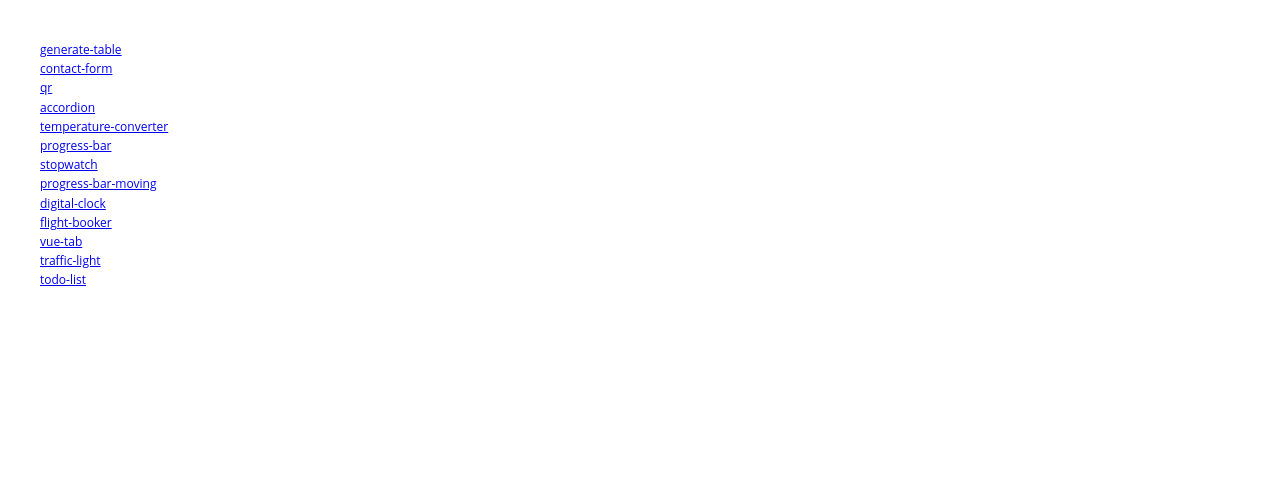
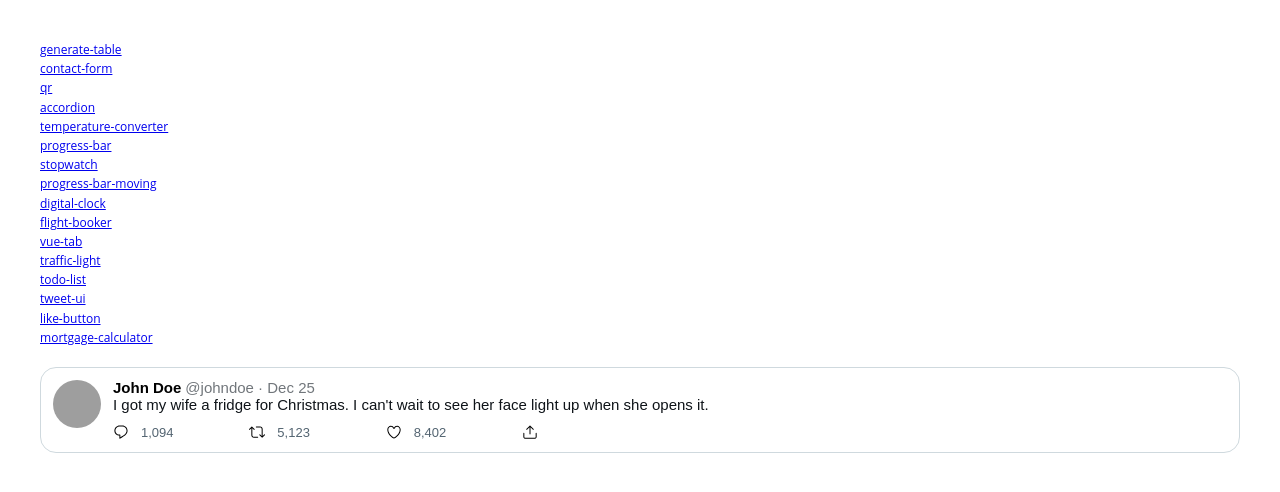
Before and after one commit to trungnd19/GFE-coding, a Vue app: page /tweet-ui in a window 1280 px wide. Shown: the top 492 px of the page. Built offline with nearby package versions, Linux system fonts and the light colour scheme; grey boxes are pictures that could not be loaded.

Commit message:
feat: add Tweet UI + Mortgage Calculator

```diff
--- a/src/App.vue
+++ b/src/App.vue
@@ -12,12 +12,15 @@ const routes = [
   'flight-booker',
   'vue-tab',
   'traffic-light',
-  'todo-list'
+  'todo-list',
+  'tweet-ui',
+  'like-button',
+  'mortgage-calculator'
 ]
 </script>
 
 <template>
-  <div>
+  <div class="route-list">
     <div v-for="route in routes">
       <RouterLink :to="'/' + `${route}`">{{ route }}</RouterLink>
     </div>
@@ -25,4 +28,8 @@ const routes = [
   <RouterView />
 </template>
 
-<style scoped></style>
+<style scoped>
+.route-list {
+  margin-bottom: 20px;
+}
+</style>
--- /dev/null
+++ b/src/components/mortgageCalculator/MortgageCalculator.vue
@@ -0,0 +1,135 @@
+<template>
+  <div>
+    <form @submit.prevent="handleCalculate">
+      <div class="input-container">
+        <label for="loan-amount" class="label-input">Loan amount ($):</label>
+        <input
+          name="loan-amount"
+          id="loan-amount"
+          type="number"
+          required
+          :min="1"
+          v-model.number="loanAmount"
+        />
+      </div>
+
+      <div class="input-container">
+        <label for="loan-term" class="label-input">Loan term (in years):</label>
+        <input
+          name="loan-term"
+          id="loan-term"
+          type="number"
+          required
+          :min="1"
+          v-model.number="loanTerm"
+        />
+      </div>
+
+      <div class="input-container">
+        <label for="annual-interest-rate" class="label-input">Annual interest rate (%):</label>
+        <input
+          name="annual-interest-rate"
+          id="annual-interest-rate"
+          type="number"
+          required
+          :min="0.1"
+          :step="0.1"
+          v-model.number="annualInterestRate"
+        />
+      </div>
+
+      <div class="submit-btn">
+        <button type="submit">Calculate</button>
+      </div>
+    </form>
+
+    <div class="result">
+      <div>
+        Monthly Payment Amount: <span class="result__text">{{ monthlyMortgagePayment }}</span>
+      </div>
+      <div>
+        Total Payment Amount: <span class="result__text">{{ totalPaymentAmount }}</span>
+      </div>
+      <div>
+        Total Interest Paid: <span class="result__text">{{ totalInterestPaid }}</span>
+      </div>
+    </div>
+  </div>
+</template>
+
+<script setup lang="ts">
+import { ref, computed } from 'vue'
+
+const loanAmount = ref<number | null>(100000)
+const loanTerm = ref<number | null>(30)
+const annualInterestRate = ref<number | null>(3)
+
+const monthlyMortgagePayment = ref<string>()
+const totalPaymentAmount = ref<string>()
+const totalInterestPaid = ref<string>()
+
+const monthlyInterestRate = computed(() => {
+  if (annualInterestRate.value) {
+    return annualInterestRate.value / 100 / 12
+  }
+  return null
+})
+
+const totalNumberOfPayments = computed(() => {
+  if (loanTerm.value) {
+    return loanTerm.value * 12
+  }
+  return null
+})
+
+function formatNumber(num: number) {
+  return new Intl.NumberFormat('us-US', { style: 'currency', currency: 'USD' }).format(num)
+}
+
+function handleCalculate() {
+  if (
+    !loanAmount.value ||
+    !loanTerm.value ||
+    !annualInterestRate.value ||
+    !monthlyInterestRate.value ||
+    !totalNumberOfPayments.value
+  ) {
+    return
+  }
+
+  const monthlyMortgagePaymentResult =
+    (loanAmount.value *
+      (monthlyInterestRate.value *
+        Math.pow(1 + monthlyInterestRate.value, totalNumberOfPayments.value))) /
+    (Math.pow(1 + monthlyInterestRate.value, totalNumberOfPayments.value) - 1)
+
+  const totalPaymentAmountResult = monthlyMortgagePaymentResult * totalNumberOfPayments.value
+  const totalInterestPaidResult = totalPaymentAmountResult - loanAmount.value
+
+  monthlyMortgagePayment.value = formatNumber(monthlyMortgagePaymentResult)
+  totalPaymentAmount.value = formatNumber(totalPaymentAmountResult)
+  totalInterestPaid.value = formatNumber(totalInterestPaidResult)
+}
+</script>
+
+<style scoped>
+.label-input {
+  margin-right: 10px;
+}
+
+.input-container {
+  margin-top: 6px;
+}
+
+.input-container:first-child {
+  margin-top: 0;
+}
+
+.submit-btn {
+  margin-bottom: 20px;
+}
+
+.result__text {
+  font-weight: bold;
+}
+</style>
--- /dev/null
+++ b/src/components/tweet/TweetUI.vue
@@ -0,0 +1,132 @@
+<template>
+  <div class="tweet">
+    <img
+      class="thumbnail"
+      src="https://xsgames.co/randomusers/avatar.php?g=male"
+      width="48"
+      height="48"
+    />
+    <div>
+      <div class="account">
+        <span class="account__name">John Doe</span>
+        <span class="account__metadata">@johndoe &middot; Dec 25</span>
+      </div>
+      <div class="tweet-content">
+        I got my wife a fridge for Christmas. I can't wait to see her face light up when she opens
+        it.
+      </div>
+      <div class="btn-container">
+        <div class="action-item">
+          <svg class="action-icon" viewBox="0 0 24 24" width="16" height="16">
+            <g>
+              <path
+                d="M14.046 2.242l-4.148-.01h-.002c-4.374 0-7.8 3.427-7.8 7.802 0 4.098 3.186 7.206 7.465 7.37v3.828c0 .108.044.286.12.403.142.225.384.347.632.347.138 0 .277-.038.402-.118.264-.168 6.473-4.14 8.088-5.506 1.902-1.61 3.04-3.97 3.043-6.312v-.017c-.006-4.367-3.43-7.787-7.8-7.788zm3.787 12.972c-1.134.96-4.862 3.405-6.772 4.643V16.67c0-.414-.335-.75-.75-.75h-.396c-3.66 0-6.318-2.476-6.318-5.886 0-3.534 2.768-6.302 6.3-6.302l4.147.01h.002c3.532 0 6.3 2.766 6.302 6.296-.003 1.91-.942 3.844-2.514 5.176z"
+              ></path>
+            </g>
+          </svg>
+          <span class="action-count">1,094</span>
+        </div>
+
+        <div class="action-item">
+          <svg class="action-icon" viewBox="0 0 24 24" width="16" height="16">
+            <g>
+              <path
+                d="M23.77 15.67c-.292-.293-.767-.293-1.06 0l-2.22 2.22V7.65c0-2.068-1.683-3.75-3.75-3.75h-5.85c-.414 0-.75.336-.75.75s.336.75.75.75h5.85c1.24 0 2.25 1.01 2.25 2.25v10.24l-2.22-2.22c-.293-.293-.768-.293-1.06 0s-.294.768 0 1.06l3.5 3.5c.145.147.337.22.53.22s.383-.072.53-.22l3.5-3.5c.294-.292.294-.767 0-1.06zm-10.66 3.28H7.26c-1.24 0-2.25-1.01-2.25-2.25V6.46l2.22 2.22c.148.147.34.22.532.22s.384-.073.53-.22c.293-.293.293-.768 0-1.06l-3.5-3.5c-.293-.294-.768-.294-1.06 0l-3.5 3.5c-.294.292-.294.767 0 1.06s.767.293 1.06 0l2.22-2.22V16.7c0 2.068 1.683 3.75 3.75 3.75h5.85c.414 0 .75-.336.75-.75s-.337-.75-.75-.75z"
+              ></path>
+            </g>
+          </svg>
+          <span class="action-count">5,123</span>
+        </div>
+
+        <div class="action-item">
+          <svg class="action-icon" viewBox="0 0 24 24" width="16" height="16">
+            <g>
+              <path
+                d="M12 21.638h-.014C9.403 21.59 1.95 14.856 1.95 8.478c0-3.064 2.525-5.754 5.403-5.754 2.29 0 3.83 1.58 4.646 2.73.814-1.148 2.354-2.73 4.645-2.73 2.88 0 5.404 2.69 5.404 5.755 0 6.376-7.454 13.11-10.037 13.157H12zM7.354 4.225c-2.08 0-3.903 1.988-3.903 4.255 0 5.74 7.034 11.596 8.55 11.658 1.518-.062 8.55-5.917 8.55-11.658 0-2.267-1.823-4.255-3.903-4.255-2.528 0-3.94 2.936-3.952 2.965-.23.562-1.156.562-1.387 0-.014-.03-1.425-2.965-3.954-2.965z"
+              ></path>
+            </g>
+          </svg>
+          <span class="action-count">8,402</span>
+        </div>
+
+        <div class="action-item">
+          <svg class="action-icon" viewBox="0 0 24 24" width="16" height="16">
+            <g>
+              <path
+                d="M17.53 7.47l-5-5c-.293-.293-.768-.293-1.06 0l-5 5c-.294.293-.294.768 0 1.06s.767.294 1.06 0l3.72-3.72V15c0 .414.336.75.75.75s.75-.336.75-.75V4.81l3.72 3.72c.146.147.338.22.53.22s.384-.072.53-.22c.293-.293.293-.767 0-1.06z"
+              ></path>
+              <path
+                d="M19.708 21.944H4.292C3.028 21.944 2 20.916 2 19.652V14c0-.414.336-.75.75-.75s.75.336.75.75v5.652c0 .437.355.792.792.792h15.416c.437 0 .792-.355.792-.792V14c0-.414.336-.75.75-.75s.75.336.75.75v5.652c0 1.264-1.028 2.292-2.292 2.292z"
+              ></path>
+            </g>
+          </svg>
+        </div>
+      </div>
+    </div>
+  </div>
+</template>
+
+<script setup lang="ts"></script>
+
+<style scoped>
+.tweet {
+  background-color: #fff;
+  border-radius: 16px;
+  padding: 12px;
+  border: 1px solid #cfd9de;
+  display: flex;
+  gap: 12px;
+  font-family: sans-serif;
+  font-size: 15px;
+  line-height: 1;
+}
+
+.thumbnail {
+  width: 48px;
+  height: 48px;
+  border-radius: 50%;
+}
+
+.account {
+  display: flex;
+  gap: 4px;
+  align-items: center;
+  margin-bottom: 2px;
+}
+
+.account__name {
+  color: #000;
+  font-weight: bold;
+}
+
+.account__metadata {
+  color: #71767b;
+}
+
+.tweet-content {
+  color: #0f1419;
+}
+
+.btn-container {
+  max-width: 425px;
+  display: flex;
+  justify-content: space-between;
+  margin-top: 12px;
+}
+
+.action-item {
+  display: flex;
+  align-items: center;
+  gap: 12px;
+}
+
+.action-count {
+  color: #536471;
+  font-size: 13px;
+}
+
+.action-icon {
+  color: #536471;
+  font-size: 16px;
+}
+</style>
```
Also changed, not shown: src/router.ts (+11 -5 lines).
